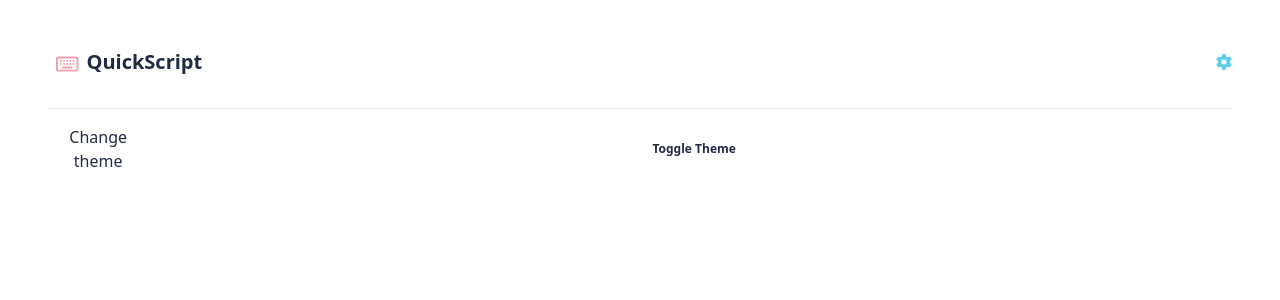
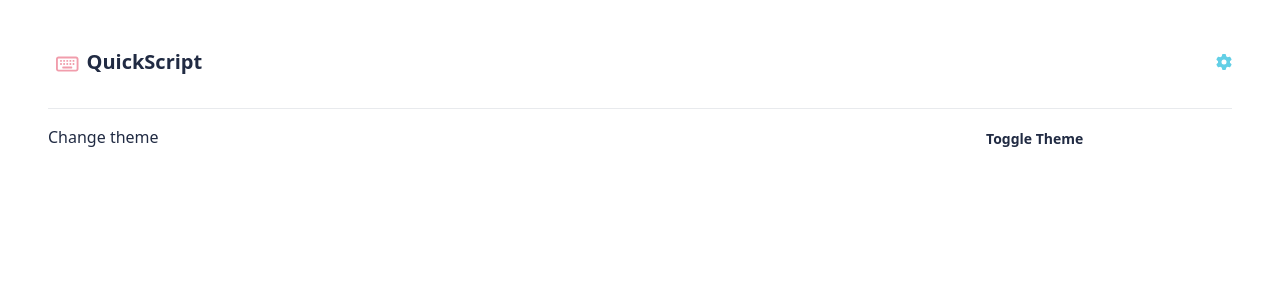
Before and after one commit to luisBazanDev/QuickScript-client, a React (Vite) app: page /config in a window 1280 px wide. Shown: the top 300 px of the page. Built offline with nearby package versions, Linux system fonts and the light colour scheme; sample sign-in values are in the browser's storage.

Commit message:
resolving conflicts

```diff
--- a/src/components/atoms/button/index.tsx
+++ b/src/components/atoms/button/index.tsx
@@ -10,7 +10,7 @@ const Button: React.FC<ButtonProps> = ({ buttonType, onClick, children }) => {
   const baseClasses = 'w-full p-3 rounded-lg font-semibold transition-all group active:scale-95 hover:scale-105 flex items-center justify-center';
   const typeClasses = buttonType === 'primary'
     ? 'bg-input-color text-gray-900 hover:bg-logo-color'
-    : 'w-auto text-xs py-2 px-2 hover:bg-icon-color hover:text-text-color';
+    : 'w-auto text-sm px-1 py-1 hover:bg-icon-color hover:text-text-color';
 
   return (
     <button
--- a/src/pages/Config.tsx
+++ b/src/pages/Config.tsx
@@ -19,9 +19,12 @@ const Config = () => {
           <div className="border-t border-gray-300 w-full opacity-50 mb-4"></div>
           <div className="flex justify-between w-full">
             <span className="mr-2">Change theme</span>
-            <Button buttonType="secondary" onClick={toggleTheme}>
-              Toggle Theme
-            </Button>
+            <div className='w-1/3'>
+              <Button buttonType="secondary" onClick={toggleTheme}>
+                Toggle Theme
+              </Button>
+            </div>
+
           </div>
         </div>
       </main>
--- a/src/pages/Game.tsx
+++ b/src/pages/Game.tsx
@@ -96,10 +96,6 @@ const Game: React.FC = () => {
             onClick={() => setIsModalOpen(true)}
             className="appearance-none bg-transparent border-none text-icon-color p-0 outline-none hover:underline"
           >
-            <FontAwesomeIcon
-              icon={faEarthAmerica}
-              className="h-4 w-4 mt-1 text-quickscript_light_gray mr-2"
-            />
             {language === "es"
               ? "Spanish"
               : language === "en"
```
